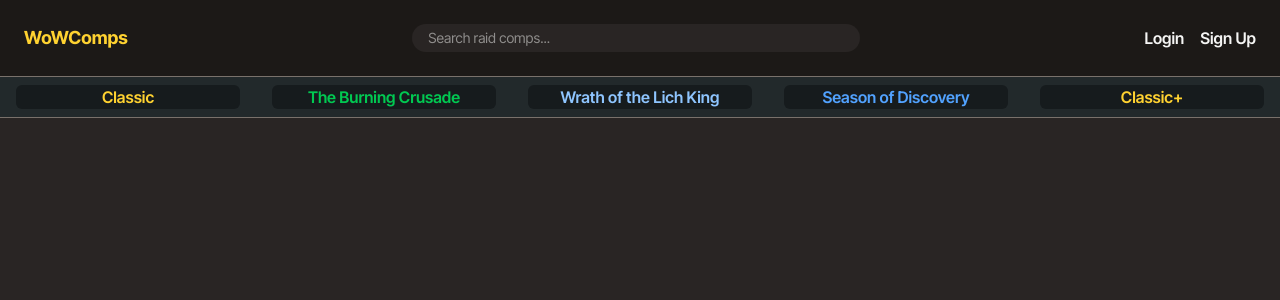
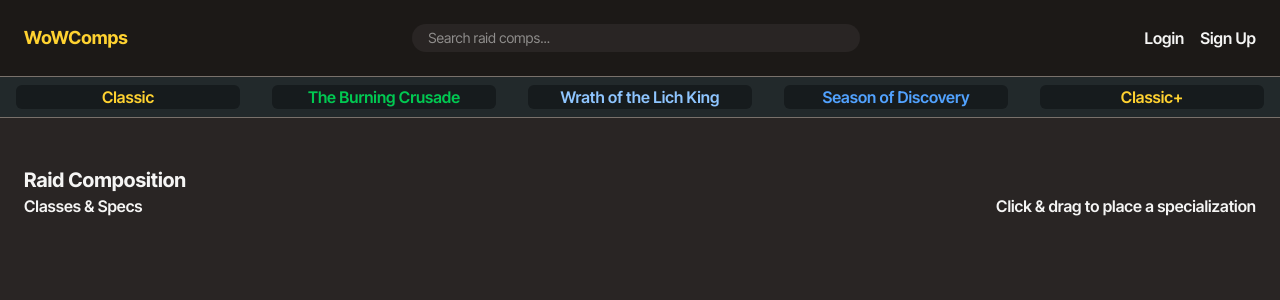
Before and after one commit to wjbetech/wowcomps, a React (Vite) app: page / in a window 1280 px wide. Shown: the top 300 px of the page. Built offline with nearby package versions, Linux system fonts and the light colour scheme.

Commit message:
feat/frontend: commenting out the currently unused types for vp check

```diff
--- a/src/App.tsx
+++ b/src/App.tsx
@@ -1,4 +1,5 @@
 import Navbar from "./components/Navbar";
+import SpecsPanel from "./components/SpecsPanel";
 import SubNav from "./components/SubNav";
 
 type Props = {};
@@ -8,6 +9,7 @@ export function App({}: Props) {
     <main className="min-h-screen bg-stone-800 text-stone-100">
       <Navbar />
       <SubNav />
+      <SpecsPanel />
     </main>
   );
 }
--- /dev/null
+++ b/src/components/RaidGrid.tsx
@@ -0,0 +1,5 @@
+type Props = {};
+
+export default function RaidGrid({}: Props) {
+  return <div>RaidGrid</div>;
+}
--- /dev/null
+++ b/src/components/SpecsPanel.tsx
@@ -0,0 +1,28 @@
+// type SpecItem = {
+//   id: string;
+//   label: string;
+//   short: string;
+// }
+
+// type ClassGroup = {
+//   id: string;
+//   label: string;
+//   color: string;
+//   specs: SpecItem[];
+// }
+
+export default function SpecsPanel() {
+  return (
+    <section className="mx-auto w-full max-w-7xl px-4 py-8 sm:px-6 lg:px-2">
+      <div className="rounded-3xl p-4">
+        <div className="mb-4 flex items-end justify-between gap-4">
+          <div>
+            <h1 className="text-xl font-bold">Raid Composition</h1>
+            <p>Classes & Specs</p>
+          </div>
+          <p>Click & drag to place a specialization</p>
+        </div>
+      </div>
+    </section>
+  );
+}
```
Also changed, not shown: 2 other files (tests, documents, lock files or other folders).
